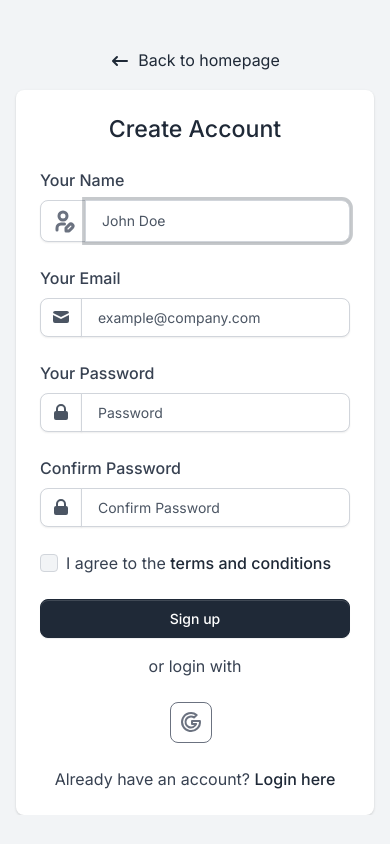
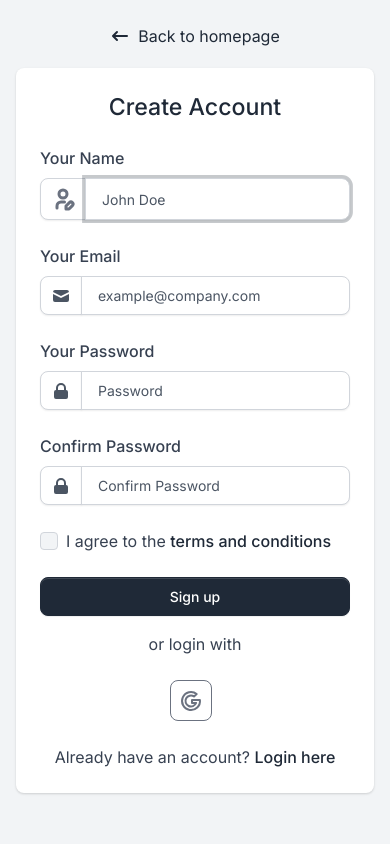
Before and after one commit to ridwanpr/car-rental, a Laravel app: page /register in a window 390 px wide. Run offline with Laravel 12, Linux system fonts and the light colour scheme; some libraries are stand-ins or nearby versions.

Commit message:
add car image & brand migration, fix register page responsive

```diff
--- a/app/Http/Controllers/Frontend/CarListController.php
+++ b/app/Http/Controllers/Frontend/CarListController.php
@@ -11,4 +11,9 @@ class CarListController extends Controller
     {
         return view('frontend.car-list.index');
     }
+
+    public function show()
+    {
+        return view('frontend.car-list.show');
+    }
 }
--- a/resources/views/auth/login.blade.php
+++ b/resources/views/auth/login.blade.php
@@ -17,7 +17,8 @@
                 </p>
                 <div class="row justify-content-center form-bg-image">
                     <div class="col-12 d-flex align-items-center justify-content-center">
-                        <div class="bg-white shadow border-0 rounded border-light p-4 p-lg-5 w-100 fmxw-500">
+                        <div class="bg-white shadow border-0 rounded border-light p-4 p-lg-5 w-100 fmxw-500 overflow-auto"
+                            style="max-height: 90vh;">
                             <div class="text-center text-md-center mb-4 mt-md-0">
                                 <h1 class="mb-0 h3">Sign in to our platform</h1>
                             </div>
--- a/resources/views/auth/register.blade.php
+++ b/resources/views/auth/register.blade.php
@@ -2,10 +2,11 @@
 
 @section('content')
     <main>
-        <section class="vh-lg-100 mt-5 mt-lg-0 bg-soft d-flex align-items-center">
+        <section class="mt-4 d-flex align-items-center">
             <div class="container">
-                <p class="text-center">
-                    <a href="{{ route('welcome') }}" class="d-flex align-items-center justify-content-center">
+                <div class="row justify-content-center">
+                    <div class="col-12 text-center mb-3">
+                        <a href="{{ route('welcome') }}" class="d-inline-flex align-items-center justify-content-center">
                             <svg class="icon icon-xs me-2" fill="currentColor" viewBox="0 0 20 20"
                                 xmlns="http://www.w3.org/2000/svg">
                                 <path fill-rule="evenodd"
@@ -14,12 +15,13 @@
                             </svg>
                             Back to homepage
                         </a>
-                </p>
+                    </div>
+                </div>
                 <div class="row justify-content-center form-bg-image">
                     <div class="col-12 d-flex align-items-center justify-content-center">
-                        <div class="bg-white shadow border-0 rounded border-light p-4 p-lg-5 w-100 fmxw-500">
+                        <div class="bg-white shadow border-0 rounded border-light p-4 p-lg-5 w-100 mb-4 fmxw-500">
                             <div class="text-center text-md-center mb-4 mt-md-0">
-                                <h1 class="mb-0 h3">Create Account </h1>
+                                <h1 class="mb-0 h3">Create Account</h1>
                             </div>
                             <form method="POST" action="{{ route('register') }}" class="mt-4">
                                 @csrf
@@ -49,8 +51,7 @@
                                                 <path
                                                     d="M2.003 5.884L10 9.882l7.997-3.998A2 2 0 0016 4H4a2 2 0 00-1.997 1.884z">
                                                 </path>
-                                                <path d="M18 8.118l-8 4-8-4V14a2 2 0 002 2h12a2 2 0 002-2V8.118z">
-                                                </path>
+                                                <path d="M18 8.118l-8 4-8-4V14a2 2 0 002 2h12a2 2 0 002-2V8.118z"></path>
                                             </svg>
                                         </span>
                                         <input type="email" class="form-control" placeholder="example@company.com"
@@ -92,8 +93,7 @@
                                         <div class="form-check">
                                             <input class="form-check-input" type="checkbox" value="" id="remember">
                                             <label class="form-check-label fw-normal mb-0" for="remember">
-                                                I agree to the <a href="#" class="fw-bold">terms and
-                                                    conditions</a>
+                                                I agree to the <a href="#" class="fw-bold">terms and conditions</a>
                                             </label>
                                         </div>
                                     </div>
@@ -106,7 +106,8 @@
                                 <span class="fw-normal">or login with</span>
                             </div>
                             <div class="d-flex justify-content-center my-4">
-                                <a href="{{ route('login.google') }}" class="btn btn-icon-only btn-pill btn-outline-gray-500 me-2"
+                                <a href="{{ route('login.google') }}"
+                                    class="btn btn-icon-only btn-pill btn-outline-gray-500 me-2"
                                     aria-label="twitter button" title="twitter button">
                                     <svg xmlns="http://www.w3.org/2000/svg" x-bind:width="size"
                                         x-bind:height="size" viewBox="0 0 24 24" fill="none"
--- a/routes/web.php
+++ b/routes/web.php
@@ -40,5 +40,6 @@ Route::middleware('auth')->group(function () {
 });
 
 Route::get('car-list', [CarListController::class, 'index'])->name('car-list');
+Route::get('car-list/{id}', [CarListController::class, 'show'])->name('car-list.show');
 
 require __DIR__ . '/auth.php';
```
Also changed, not shown: resources/views/layouts/backend/partials/sidebar.blade.php (+25 -24 lines), database/migrations/2024_11_04_014824_create_cars_table.php, database/migrations/2024_11_06_033508_create_car_images_table.php (added), database/migrations/2024_11_06_034151_create_brand_table.php (added), database/migrations/2024_11_06_034231_alter_cars_add_brand_id.php (added). Lines whose indentation alone changed are shown as unchanged.
